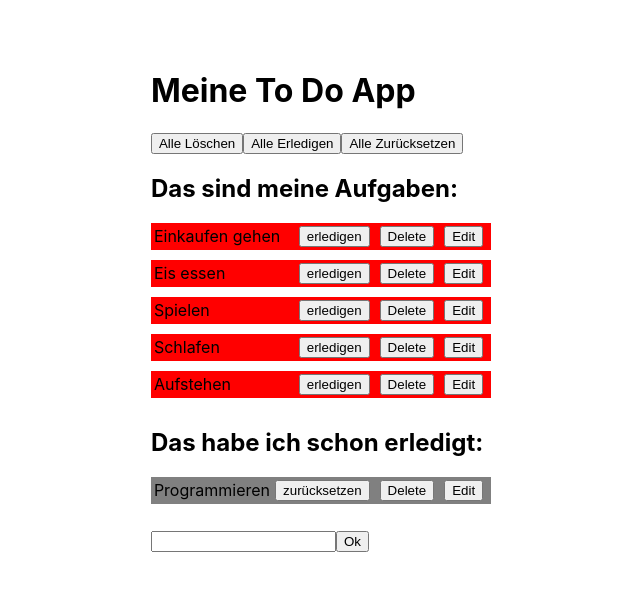
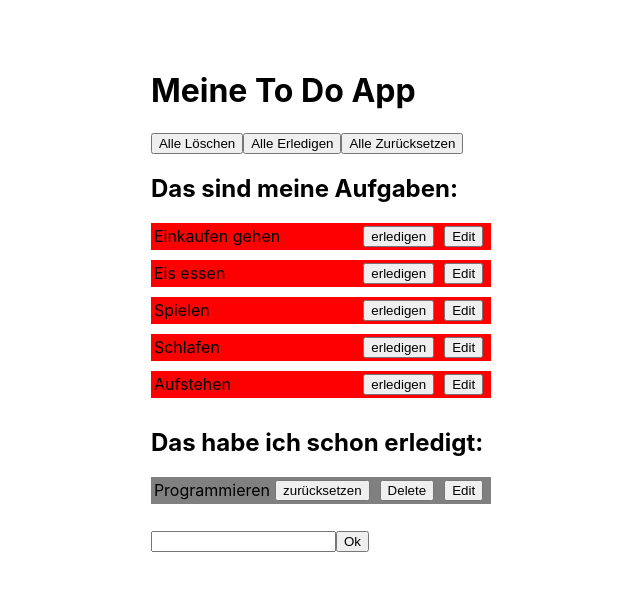
Before and after one commit to Yamen-1/To-do-Liste, a React (Create React App) app: page / in a window 1280 px wide. Shown: the top 590 px of the page, without its empty margins (319-959 px from the left). Built offline with nearby package versions, Linux system fonts and the light colour scheme.

Commit message:
Input felder funktion erweitert

```diff
--- a/src/components/Aufgabe.js
+++ b/src/components/Aufgabe.js
@@ -2,40 +2,44 @@ import './Aufgabe.css'
 import { useState } from 'react'
 
 // schritt 1: destrukturieren von Props: Eigenschaften von Objekt holen mit Umbenennen
-const Aufgabe = ({text, farbe, done, number, aufgabeDoneToggeln: doneAufgabe, removeAufgabe, editAufgabe }) => {
+const Aufgabe = ({ text, farbe, done, number, aufgabeDoneToggeln: doneAufgabe, removeAufgabe, editAufgabe }) => {
 
   const [edit, setEdit] = useState(false)
   const [currentVal, setCurrentVal] = useState(text)
 
   return (
     <li
-    className={`Aufgabe ${farbe??  'wennFarbeFehlt' }`}
-    style={{ backgroundColor:  done ? ('gray') : ('red')}}
+      className={`Aufgabe ${farbe ?? 'wennFarbeFehlt'}`}
+      style={{ backgroundColor: done ? ('gray') : ('red') }}
       id={number}
     >
       {
-      (edit === false)? <span>{text}</span>
-        :<input value={currentVal}
+        (edit === false) ? <span>{text}</span>
+          : <input value={currentVal}
             onChange={
-                  (event)=>{
-                    setCurrentVal(event.target.value)}
+              (event) => {
+                setCurrentVal(event.target.value)
+              }
             }
           />
       }
       <div>
-      <button onClick={() =>{
+        <button onClick={() => {
           doneAufgabe(number)
         }
-      }>{(done === false)?"erledigen":"zurücksetzen"}</button>
+        }>{(done === false) ? "erledigen" : "zurücksetzen"}</button>
+        {/* button nur wenn die Funktion da ist zeigen */}
+        {removeAufgabe ? (
           <button onClick={() => {
             removeAufgabe(number)
           }}>Delete</button>
+        ) : ( null )}
         <button onClick={() => {
           setEdit(!edit)
           editAufgabe(number, currentVal)
         }
         }>{
-        (edit === false)?"Edit":"OK"
+            (edit === false) ? "Edit" : "OK"
           }</button>
 
       </div>
--- a/src/components/ToDoListe.js
+++ b/src/components/ToDoListe.js
@@ -76,7 +76,8 @@ const ToDoListe = () => {
             aufgabeDoneToggeln={aufgabeDoneToggeln}
             farbe={aufgabe.farbe}
             done={aufgabe.done}
-            removeAufgabe = {removeAufgabe}
+            // Nicht erledigt soll nicht gelöscht werden können
+            // removeAufgabe = {removeAufgabe}
             editAufgabe = {editAufgabe}
              />
         })}
@@ -99,9 +100,14 @@ const ToDoListe = () => {
 {/* Input in einer eigener Komponente */}
       <input type="text" value={newAufgabe} name="newTask"
              onChange={(event)=>{
-              setNewAufgabe(event.target.value)}
-             }/>
-      <button onClick={createNewTask}>Ok</button>
+              setNewAufgabe(event.target.value)
+             }}/>
+      {/* Input leeren nach Texteingabe. newAugabe leeren auf dem Button click */}
+
+      <button onClick={() => {
+        newAufgabe ? (createNewTask()) : (alert('Gib einen Text ein!'))
+        setNewAufgabe('')
+        }}>Ok</button>
     </div>
   )
 }
```
Lines whose indentation alone changed are shown as unchanged.
